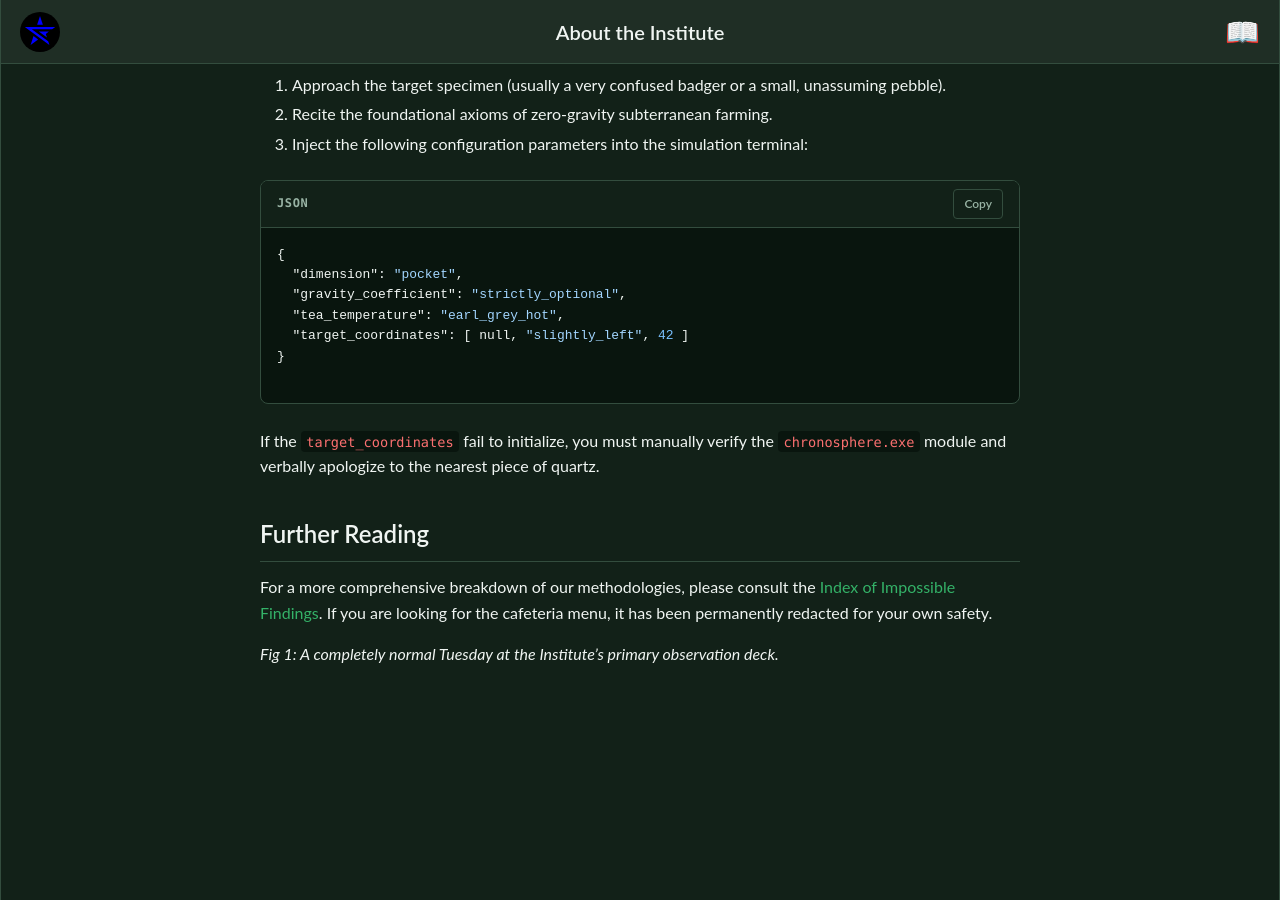
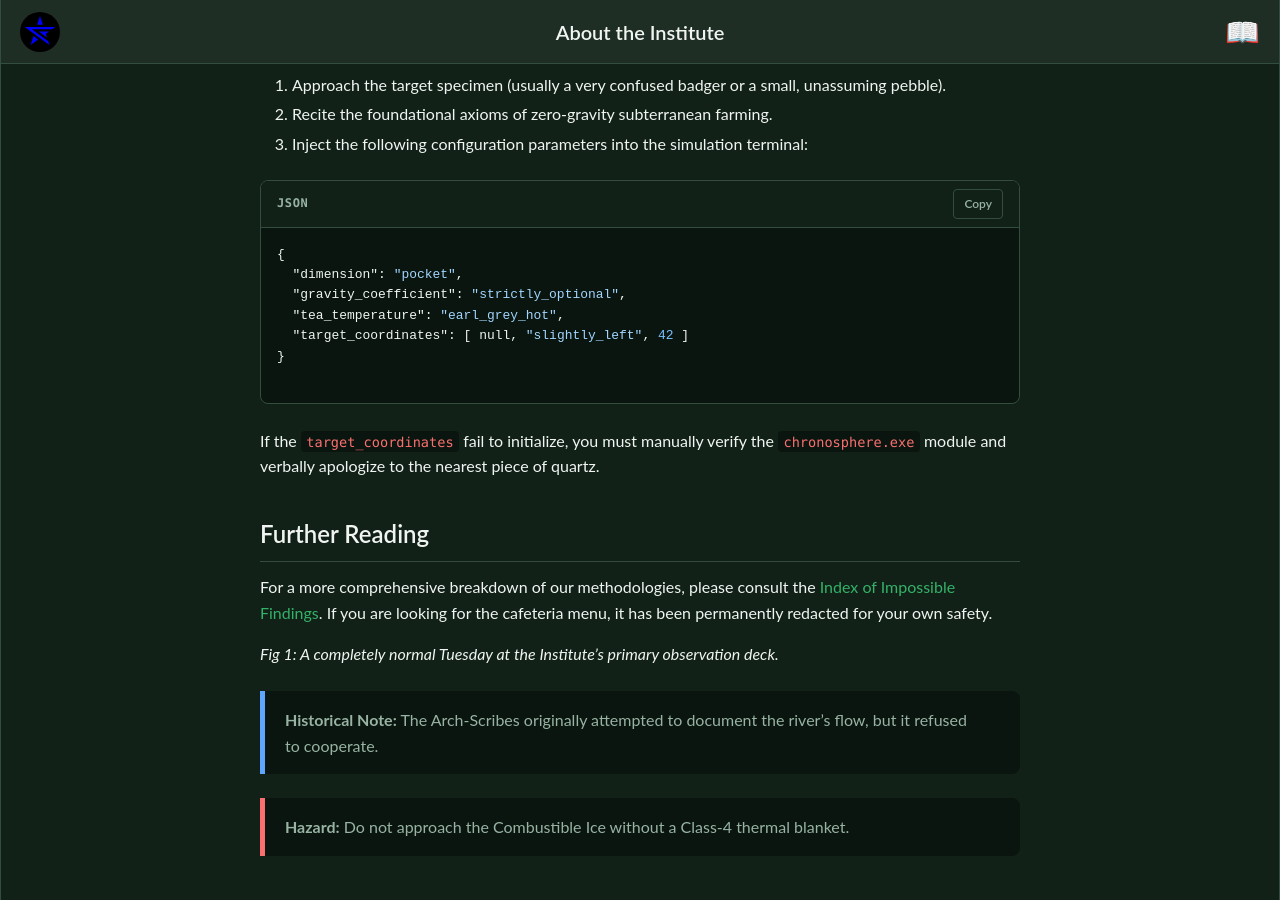
Before and after one commit to zBuLe/theme, a Jekyll site: the page built from about.md, in a window 1280 px wide and 900 px high, scrolled down 1116 px. Built offline with Jekyll 4.4.1, drawn with Linux system fonts in a browser that asks for light colours; comment, search, counter and statistics services are not loaded; before the commit the page ends 1819 px from its top, so only the background shows below that.

Commit message:
Update about.md

```diff
--- a/about.md
+++ b/about.md
@@ -59,3 +59,9 @@ If the `target_coordinates` fail to initialize, you must manually verify the `ch
 For a more comprehensive breakdown of our methodologies, please consult the [Index of Impossible Findings](https://www.google.com/search?q=%23). If you are looking for the cafeteria menu, it has been permanently redacted for your own safety.
 
 *Fig 1: A completely normal Tuesday at the Institute's primary observation deck.*
+
+> **Historical Note:** The Arch-Scribes originally attempted to document the river's flow, but it refused to cooperate.
+{: .info }
+
+> **Hazard:** Do not approach the Combustible Ice without a Class-4 thermal blanket.
+{: .danger }
```
